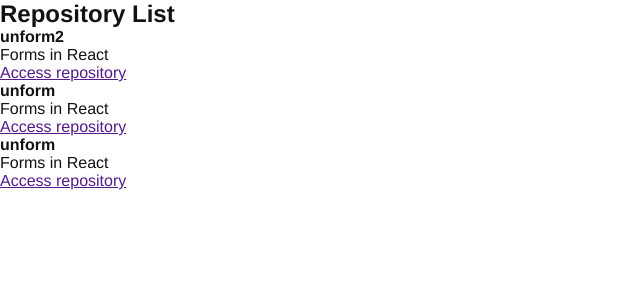
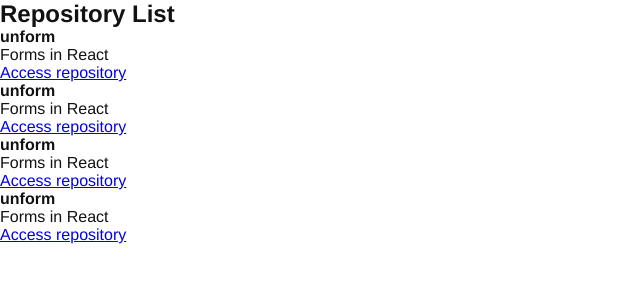
Before and after one commit to MayconPires-exe/Ignite_react, a React app in the folder 01-github-explorer/: page / in a window 1280 px wide. Shown: the top 300 px of the page, without its empty margins (0-640 px from the left). Built offline with nearby package versions, Linux system fonts and the light colour scheme.

Commit message:
Creat a Propety

```diff
--- /dev/null
+++ b/01-github-explorer/src/components/RepositoryItem.jsx
@@ -0,0 +1,12 @@
+export function RepositoryItem(props) {
+  return (
+    <li>
+      <strong>{props.repository.name ?? 'Default'}</strong>
+      <p>{props.repository.description}</p>
+
+      <a href={props.repository.link}>
+        Access repository
+      </a>
+    </li>
+  );
+}
--- a/01-github-explorer/src/components/RepositoryList.jsx
+++ b/01-github-explorer/src/components/RepositoryList.jsx
@@ -1,38 +1,22 @@
-const repositoryName = 'unform2'
+import { RepositoryItem } from "./RepositoryItem";
 
-// create a new component
+const repository = {
+  name: 'unform',
+  description: 'Forms in React',
+  link: 'https://github.com/unform/unform'
+}
+
+// creating a new component
 export function RepositoryList() {
   return (
     <section>
       <h1>Repository List</h1>
 
       <ul>
-        <li>
-          <strong>{repositoryName}</strong>
-          <p>Forms in React</p>
-
-          <a href="">
-            Access repository
-          </a>
-        </li>
-
-        <li>
-          <strong>unform</strong>
-          <p>Forms in React</p>
-
-          <a href="">
-            Access repository
-          </a>
-        </li>
-
-        <li>
-          <strong>unform</strong>
-          <p>Forms in React</p>
-
-          <a href="">
-            Access repository
-          </a>
-        </li>
+       <RepositoryItem repository={repository} />
+       <RepositoryItem repository={repository} />
+       <RepositoryItem repository={repository} />
+       <RepositoryItem repository={repository} />
       </ul>
     </section>
   );
```
